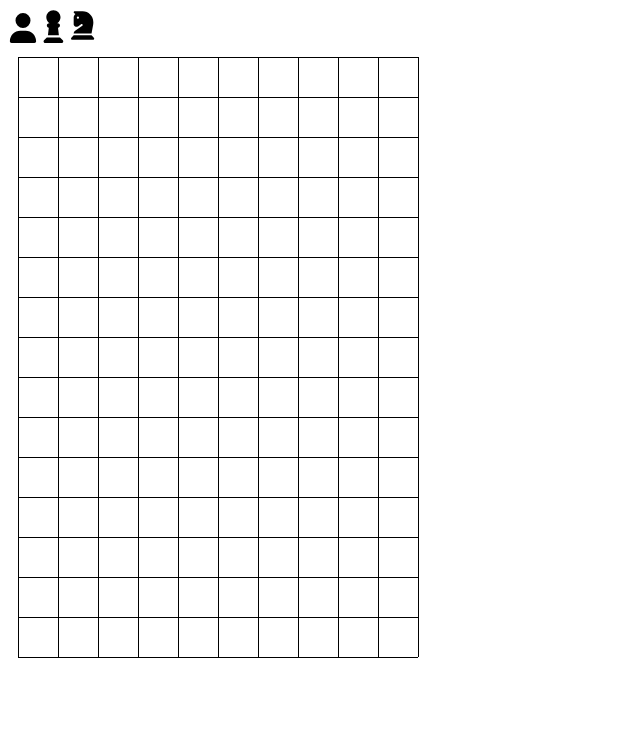
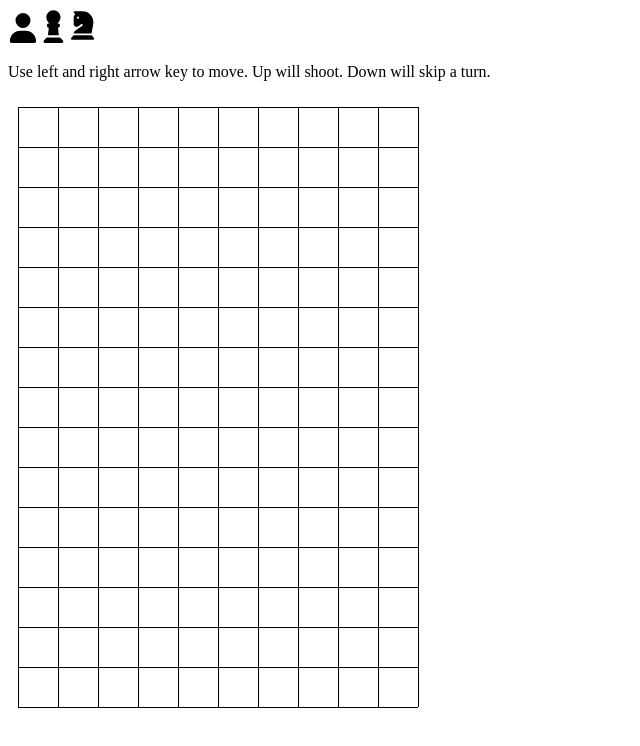
Before and after one commit to rpnykanen/killtheking, a plain HTML site: page index.html in a window 1280 px wide. Shown: the whole page, without its empty margins (0-640 px from the left). Drawn offline with Linux system fonts and the light colour scheme.

Commit message:
added instructions

```diff
--- a/index.html
+++ b/index.html
@@ -10,6 +10,7 @@
             <img id="pawn" src="images/pawn.svg" width="25" height="35"/>
             <img id="knight" src="images/knight.svg" width="25" height="35"/>
         </div>
+        <p>Use left and right arrow key to move. Up will shoot. Down will skip a turn.</p>
         <canvas id="game" width="420" height="800">
         </canvas>
     </body>
--- a/index.js
+++ b/index.js
@@ -1,6 +1,4 @@
 import Game from "./src/game.js";
-
-
 
 const game = new Game();
 
```
